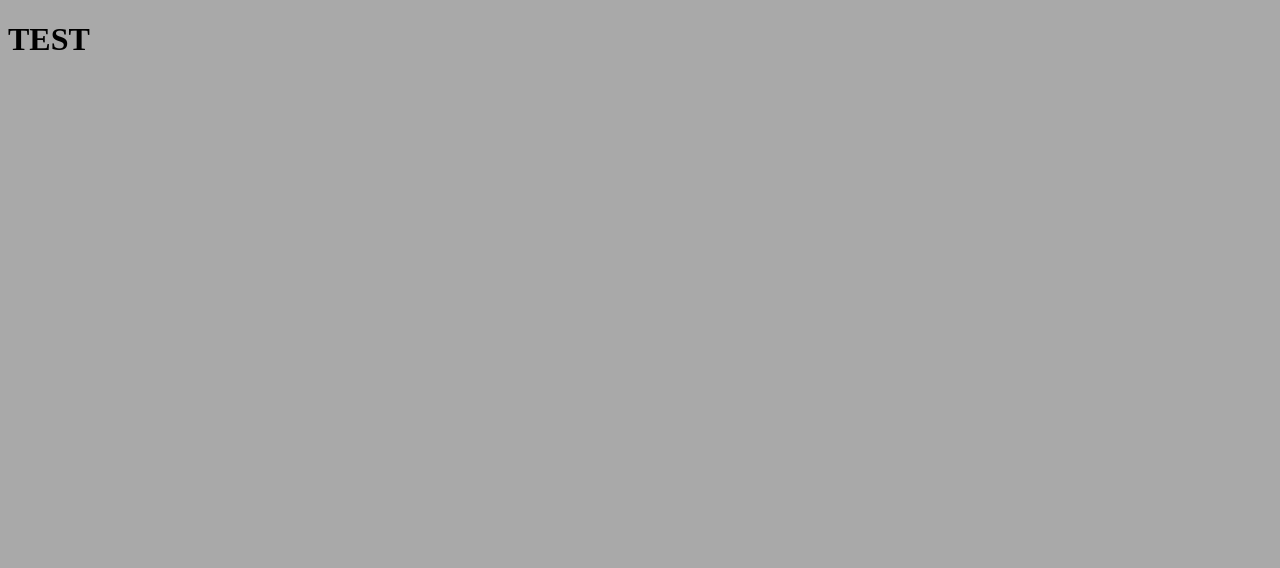
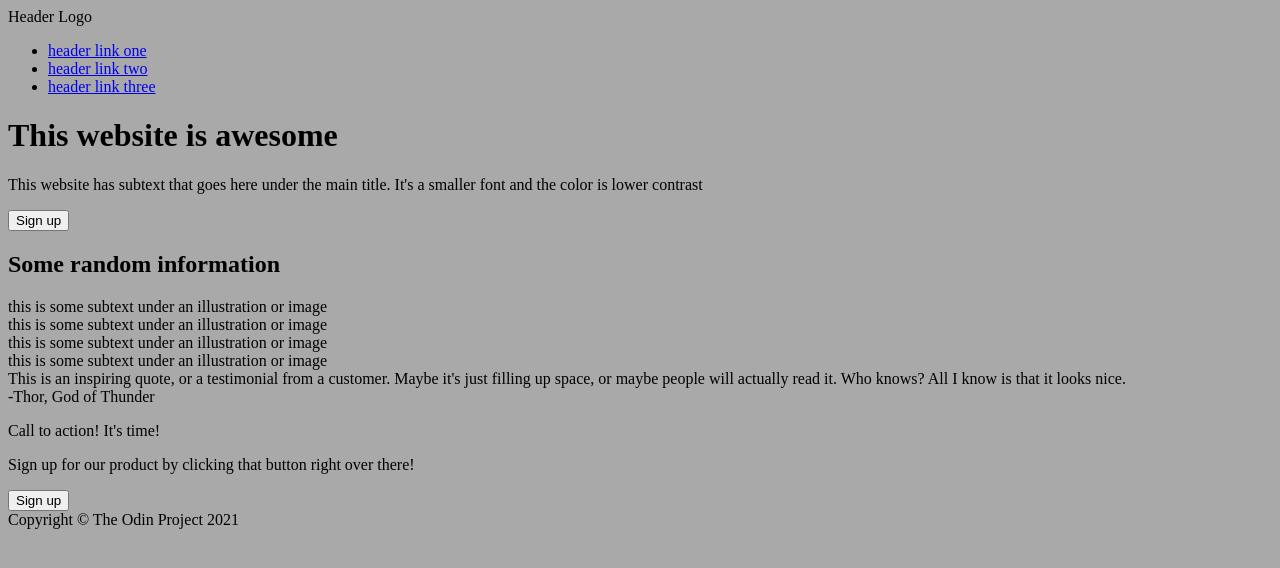
Before and after one commit to radleigh123/landing-page, a plain HTML site: page index.html in a window 1280 px wide. Drawn offline with Linux system fonts and the light colour scheme.

Commit message:
Update index.html

```diff
--- a/index.html
+++ b/index.html
@@ -9,7 +9,67 @@
 </head>
 
 <body>
-    <h1>TEST</h1>
+    <div class="container">
+        <div class="header">
+            Header Logo
+            <ul>
+                <li><a href="#link1">header link one</a></li>
+                <li><a href="#link2">header link two</a></li>
+                <li><a href="#link3">header link three</a></li>
+            </ul>
+        </div>
+        <div id="link1" class="content-main">
+            <div>
+                <h1>This website is awesome</h1>
+                <p>
+                    This website has subtext that goes here under the main title. It's a smaller font and the color is lower
+                    contrast
+                </p>
+                <button>Sign up</button>
+            </div>
+            <div class="cropped-van-image"></div>
+        </div>
+        <div id="link2" class="body-content">
+            <h2>Some random information</h2>
+            <div id="cards">
+                <div class="card">
+                    <div></div>
+                    this is some subtext under an illustration or image
+                </div>
+                <div class="card">
+                    <div></div>
+                    this is some subtext under an illustration or image
+                </div>
+                <div class="card">
+                    <div></div>
+                    this is some subtext under an illustration or image
+                </div>
+                <div class="card">
+                    <div></div>
+                    this is some subtext under an illustration or image
+                </div>
+            </div>
+        </div>
+        <div id="link3" class="quote-content">
+            <div>
+                This is an inspiring quote, or a testimonial from a customer. Maybe it's just filling up space, or maybe
+                people will actually read it. Who knows? All I know is that it looks nice.
+            </div>
+            <div>-Thor, God of Thunder</div>
+        </div>
+        <div class="info-content">
+            <div class="info-container">
+                <div>
+                    <p>Call to action! It's time!</p>
+                    <p>Sign up for our product by clicking that button right over there!</p>
+                </div>
+                <div><button>Sign up</button></div>
+            </div>
+        </div>
+        <div class="footer">
+            Copyright © The Odin Project 2021
+        </div>
+    </div>
 </body>
 
 </html>
```
